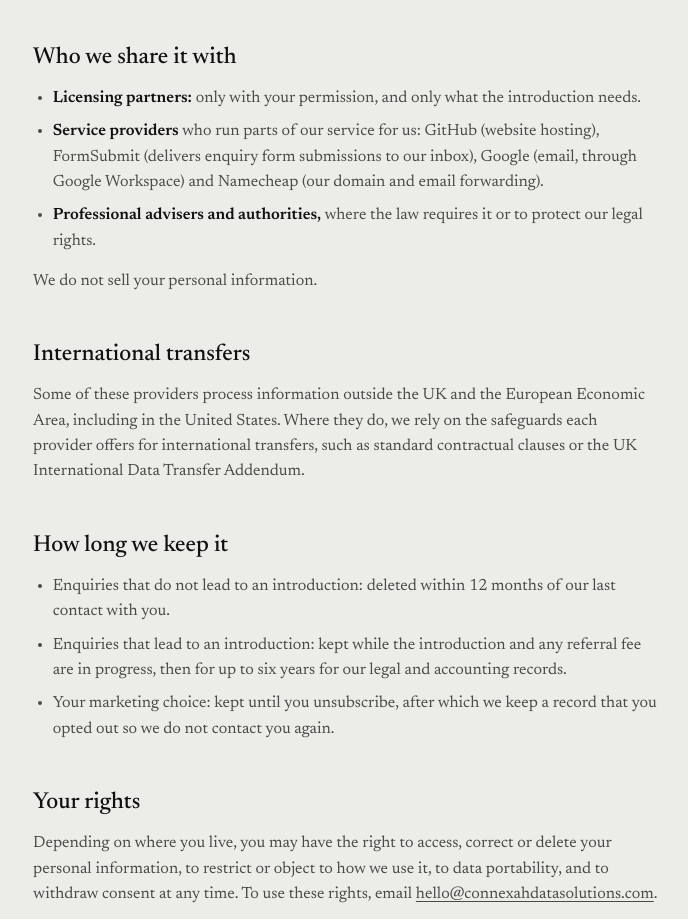
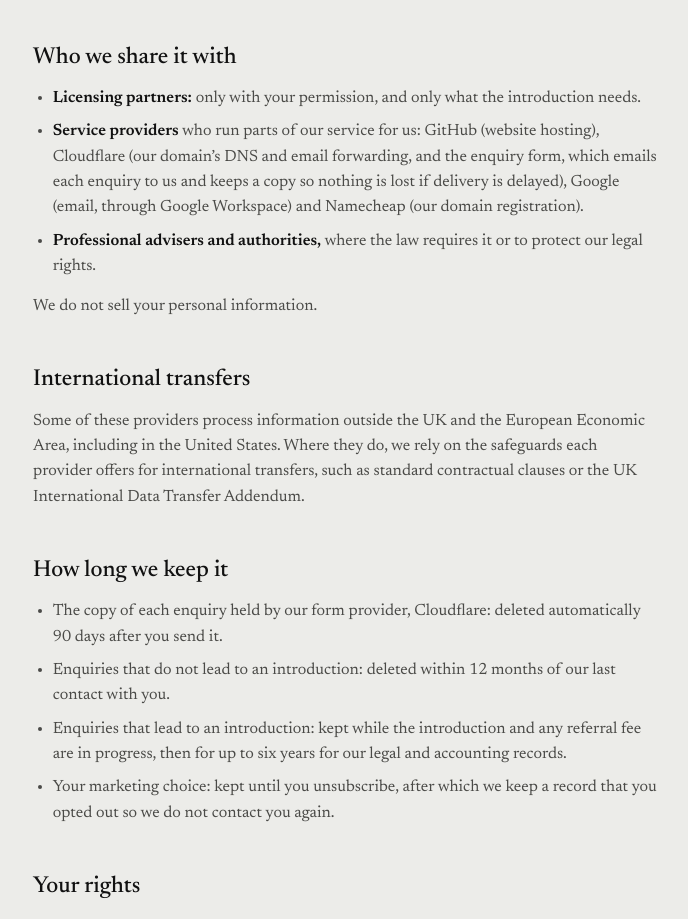
Before and after one commit to humza-m3/connexahdatasolutions-website, a plain HTML site: page privacy/index.html in a window 1280 px wide. Shown: the part 1566-2485 px from the top of the page, without its empty margins (38-726 px from the left). Drawn offline with Linux system fonts and the light colour scheme; a web font is replaced by a local one.

Commit message:
Send enquiries through the Cloudflare relay; privacy notice lists Cloudflare
Co-Authored-By: Claude Opus 5.5 <noreply@anthropic.com>

```diff
--- a/assets/site.js
+++ b/assets/site.js
@@ -407,8 +407,9 @@
     if (el) { el.focus({ preventScroll: true }); el.scrollIntoView({ block: "start", behavior: SCROLL }); }
   }
 
-  // Live delivery through FormSubmit (as on connexah.com). It answers 200 even when it has not
-  // delivered (for example before the domain is activated), so success means success === "true".
+  // Live delivery. The launch build posts to the enquiry relay (worker/), which keeps the enquiry and answers at
+  // once, then delivers it to FormSubmit. Both use FormSubmit's reply shape, and FormSubmit answers 200 even when it
+  // has not delivered, so success means success === "true".
   var EMAIL_LABELS = [
     ["Name", "name"], ["Work email", "email"], ["Company website", "website"], ["Country", "country"],
     ["Questions skipped", "questions_skipped"], ["Industry", "industry"], ["Desk headcount", "headcount"],
--- a/privacy/index.html
+++ b/privacy/index.html
@@ -93,7 +93,7 @@
       <h2>Who we share it with</h2>
       <ul>
         <li><strong>Licensing partners:</strong> only with your permission, and only what the introduction needs.</li>
-        <li><strong>Service providers</strong> who run parts of our service for us: GitHub (website hosting), FormSubmit (delivers enquiry form submissions to our inbox), Google (email, through Google Workspace) and Namecheap (our domain and email forwarding).</li>
+        <li><strong>Service providers</strong> who run parts of our service for us: GitHub (website hosting), Cloudflare (our domain’s DNS and email forwarding, and the enquiry form, which emails each enquiry to us and keeps a copy so nothing is lost if delivery is delayed), Google (email, through Google Workspace) and Namecheap (our domain registration).</li>
         <li><strong>Professional advisers and authorities,</strong> where the law requires it or to protect our legal rights.</li>
       </ul>
       <p>We do not sell your personal information.</p>
@@ -103,6 +103,7 @@
 
       <h2>How long we keep it</h2>
       <ul>
+        <li>The copy of each enquiry held by our form provider, Cloudflare: deleted automatically 90 days after you send it.</li>
         <li>Enquiries that do not lead to an introduction: deleted within 12 months of our last contact with you.</li>
         <li>Enquiries that lead to an introduction: kept while the introduction and any referral fee are in progress, then for up to six years for our legal and accounting records.</li>
         <li>Your marketing choice: kept until you unsubscribe, after which we keep a record that you opted out so we do not contact you again.</li>
```
Also changed, not shown: fit-check/index.html (+1 -1 lines), 1 other file.
